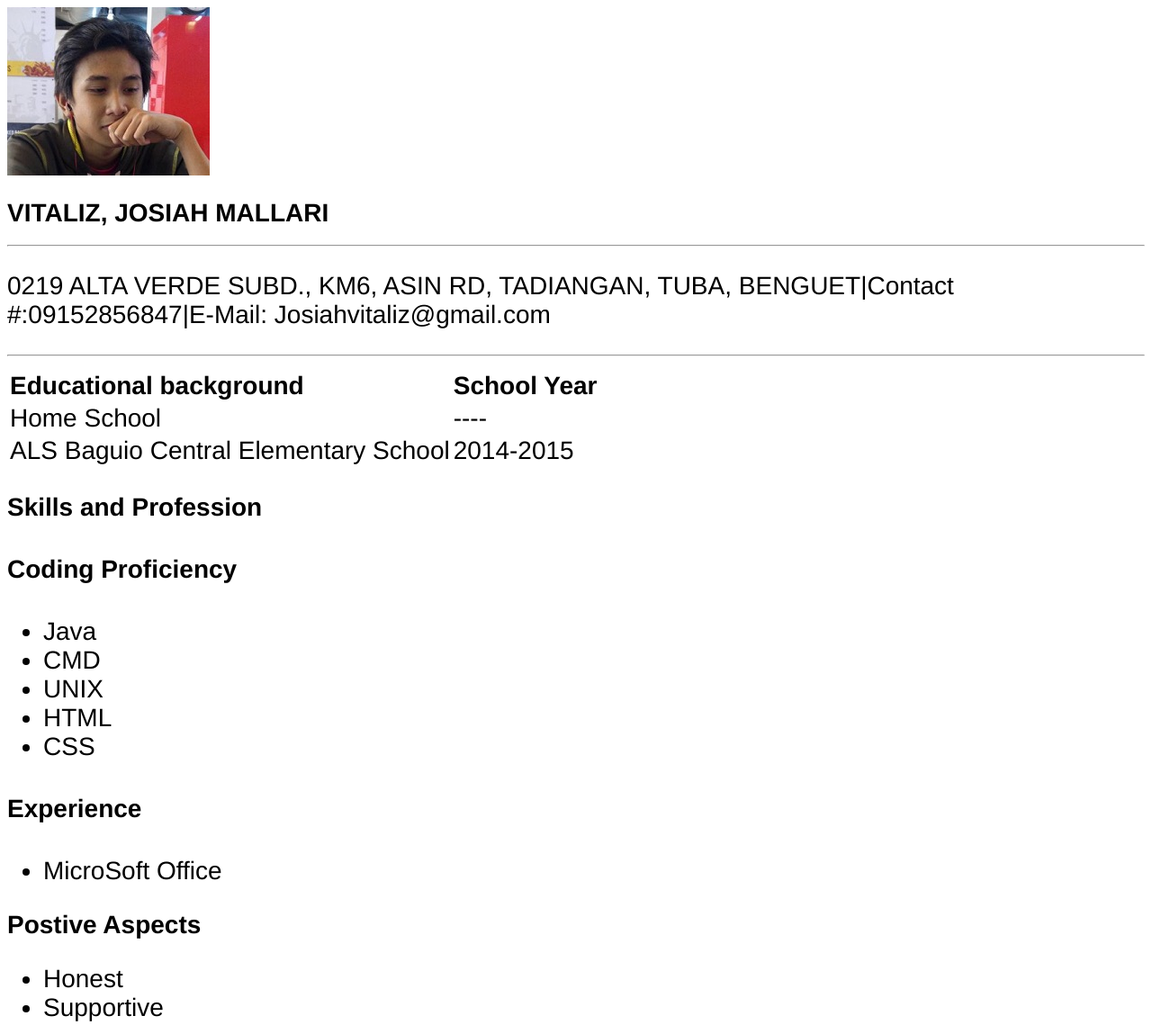
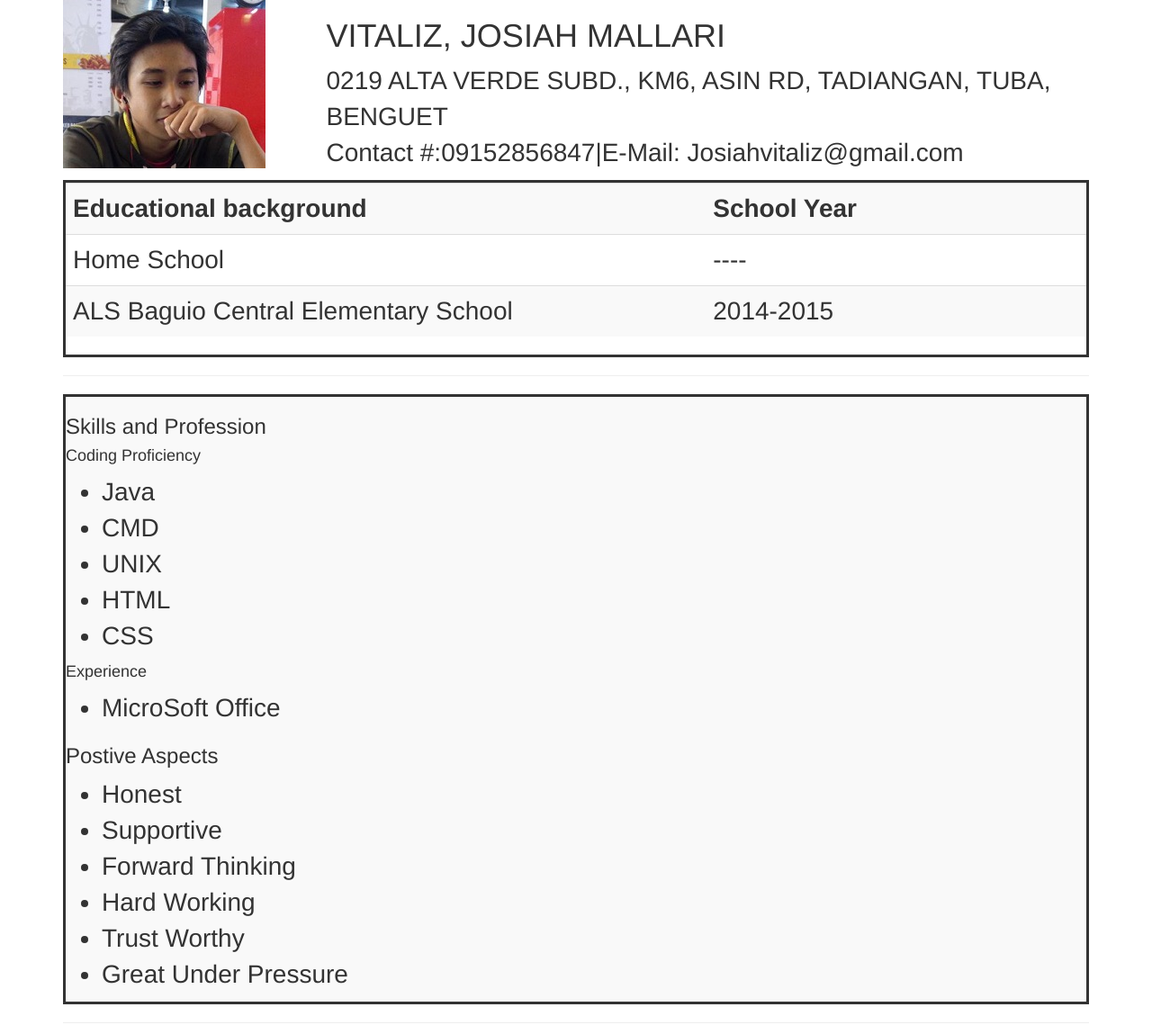
Before and after one commit to JosiahMVitaliz/JosiahMVitaliz, a website: page Resume/Resume.html in a window 1280 px wide. Shown: the top 1139 px of the page at 90% size. Drawn offline with nearby package versions, Linux system fonts and the light colour scheme; files whose address does not match are found by name.

Commit message:
BIG CHANGE

```diff
--- a/Resume/Resume.html
+++ b/Resume/Resume.html
@@ -3,18 +3,42 @@
 <head>
 	<title>Vitaliz, Josiah Mallari - Resume</title>
 	<link class="image" rel="Stylesheet" type="text/css" href="styles.css">
+	<!-- Latest compiled and minified CSS -->
+<link rel="stylesheet" href="https://maxcdn.bootstrapcdn.com/bootstrap/3.3.7/css/bootstrap.min.css">
+
+<!-- jQuery library -->
+<script src="https://ajax.googleapis.com/ajax/libs/jquery/3.2.1/jquery.min.js"></script>
+
+<!-- Latest compiled JavaScript -->
+<script src="https://maxcdn.bootstrapcdn.com/bootstrap/3.3.7/js/bootstrap.min.js"></script>
+<style type="text/css">
+.misc, .Accomplishments, .Other, .References{
+	background-color:rgb(249,249,249);
+	border-style:solid;
+}
+.educ{
+	border-style:solid;
+}
+</style>
 </head>
 
 <body>
-	<img src="C:\Users\ITE32A-24\Desktop\Resume\Joe.jpg">
+<div class="container">
+<div class="row">
+		<div class="col-lg-3">
+			<img src="C:\Users\ITE32A-24\Desktop\Resume\Joe.jpg">
+		</div>
+	<div class="col-lg-9">
 <h1>VITALIZ, JOSIAH MALLARI</h1>
-<hr>
 
-<p class="Address">0219 ALTA VERDE SUBD., KM6, ASIN RD, TADIANGAN, TUBA, BENGUET|Contact #:09152856847|E-Mail: Josiahvitaliz@gmail.com</p>
-<hr>
+<p class="Address">0219 ALTA VERDE SUBD., KM6, ASIN RD, TADIANGAN, TUBA, BENGUET<br>Contact #:09152856847|E-Mail: Josiahvitaliz@gmail.com</p>
+	</div>
+</div>
+
 
 <div>
-	<table>
+	<div class="educ">
+		<table class="table table-striped">
 <tr>
 	<th>Educational background</th>
 	<th>School Year</th>
@@ -28,9 +52,11 @@
 	<td>ALS Baguio Central Elementary School</td>
 	<td>2014-2015</td>
 </tr>
-
 </table>
 </div>
+</div>
+<hr>
+<div class="misc">
 <div class="skills">
 <h3>Skills and Profession</h3>
 <h4>Coding Proficiency</h4>
@@ -58,9 +84,10 @@
 	<li>Great Under Pressure</li>
 </ul>
 </div>
+</div>
 <hr>
 
-<div clas="Accomplishments">
+<div class="Accomplishments">
 <h2>Achievments/Accomplishments</h2>
 <ul>
 	<li>Killed a Balrog.</li>
@@ -68,9 +95,9 @@
 	<li>Summoned giant eagles using a moth as a messanger.</li>
 	<li>Defeated Saruman the White.</li>
 </ul>
+</div>
 <hr>
 
-</div>
 <div class="Other">
 <h2>Additional Information</h2>
 <p>
@@ -91,5 +118,6 @@ Hobbies: Reading, Writing, playing games.<br />
 </ol>
 </div>
 <a href="../index.html">Home</a>
+</div>
 </body>
 </html>
```
